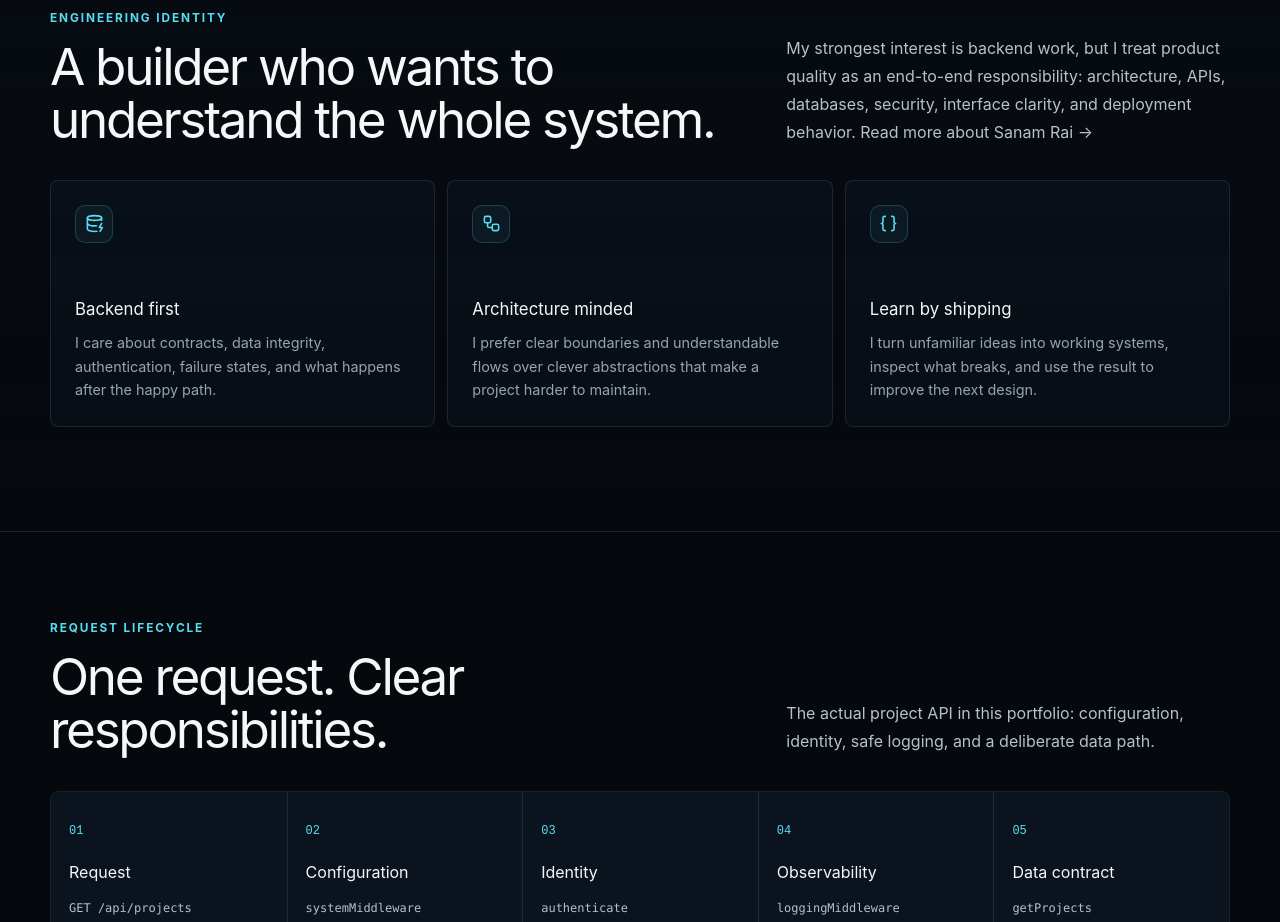
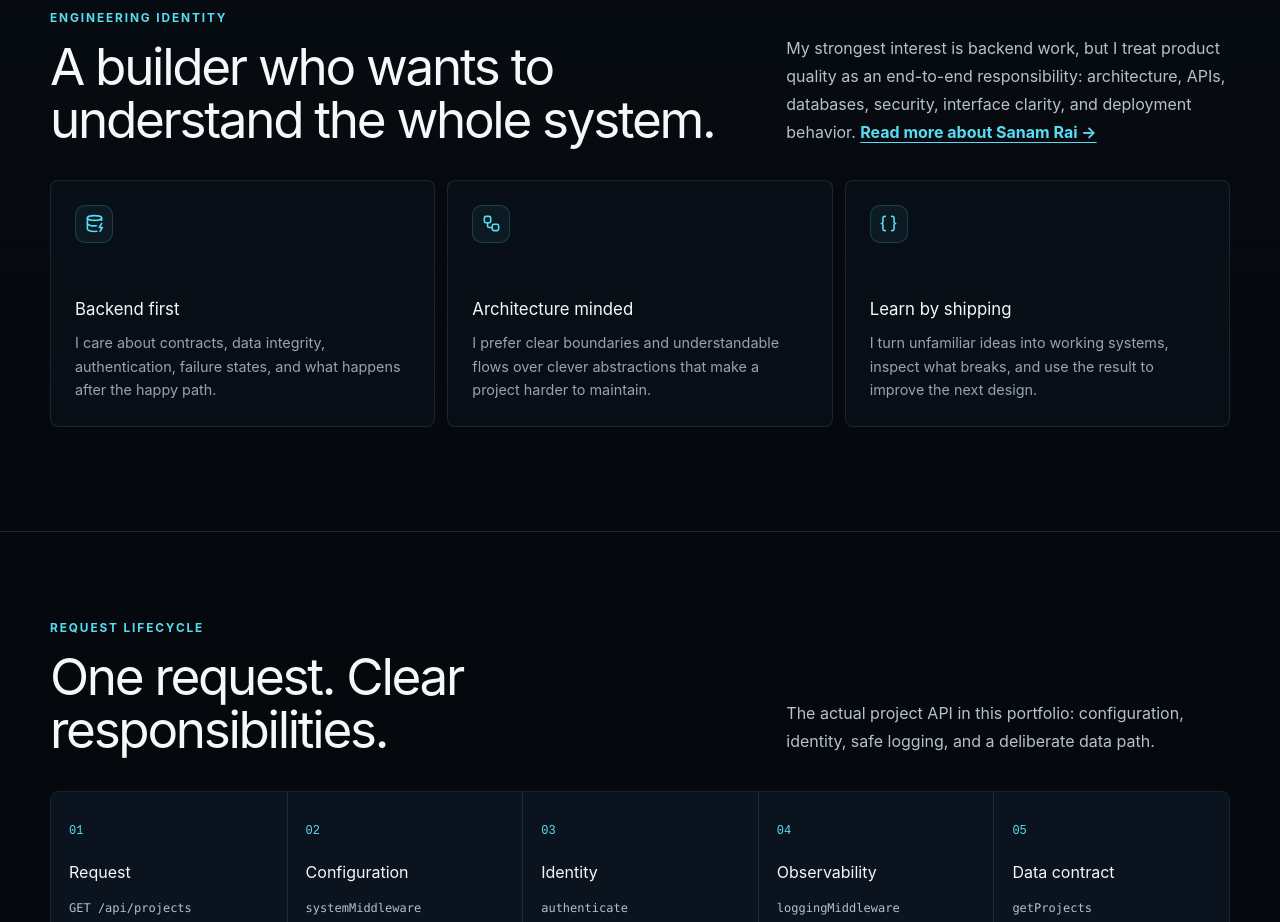
Before and after one commit to SanamRai001/Portofolio, a React (Vite) app in the folder frontend/: page / in a window 1280 px wide. Shown: the part 1080-2002 px from the top of the page. Built offline with nearby package versions, Linux system fonts and the light colour scheme; no server answers.

Commit message:
style(seo): make About biography link distinguishable

```diff
--- a/frontend/src/index.css
+++ b/frontend/src/index.css
@@ -475,6 +475,15 @@ img {
   background: linear-gradient(180deg, rgba(10, 17, 25, 0.42), rgba(5, 8, 13, 0));
 }
 
+.IdentityBioLink {
+  display: inline;
+  color: var(--cyan);
+  font-weight: 700;
+  text-decoration: underline;
+  text-underline-offset: 4px;
+}
+
+
 .IdentityGrid {
   display: grid;
   grid-template-columns: repeat(3, 1fr);
```
